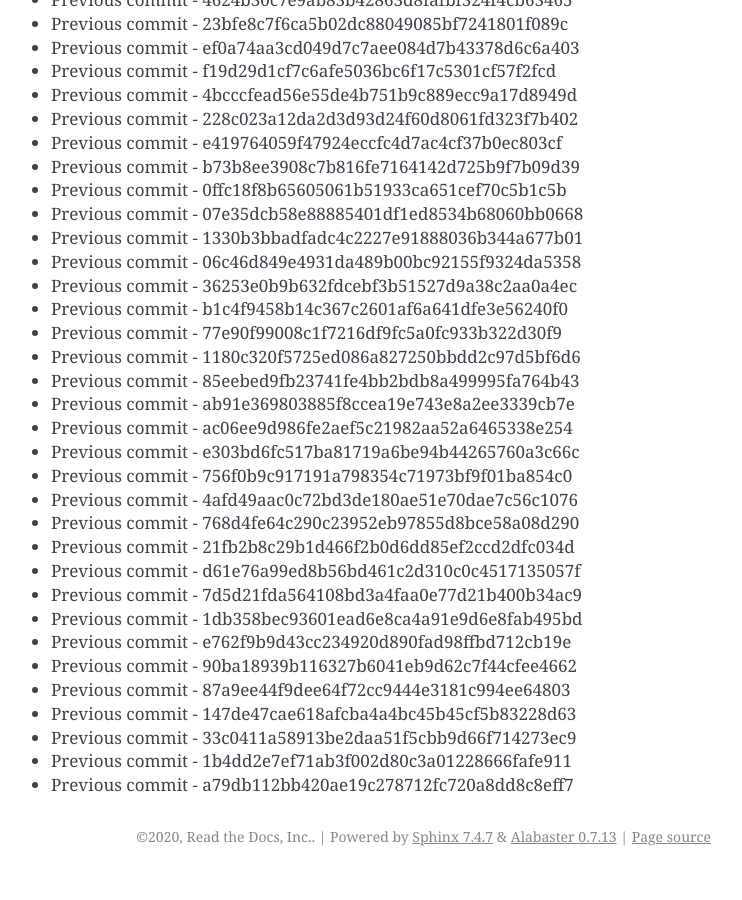
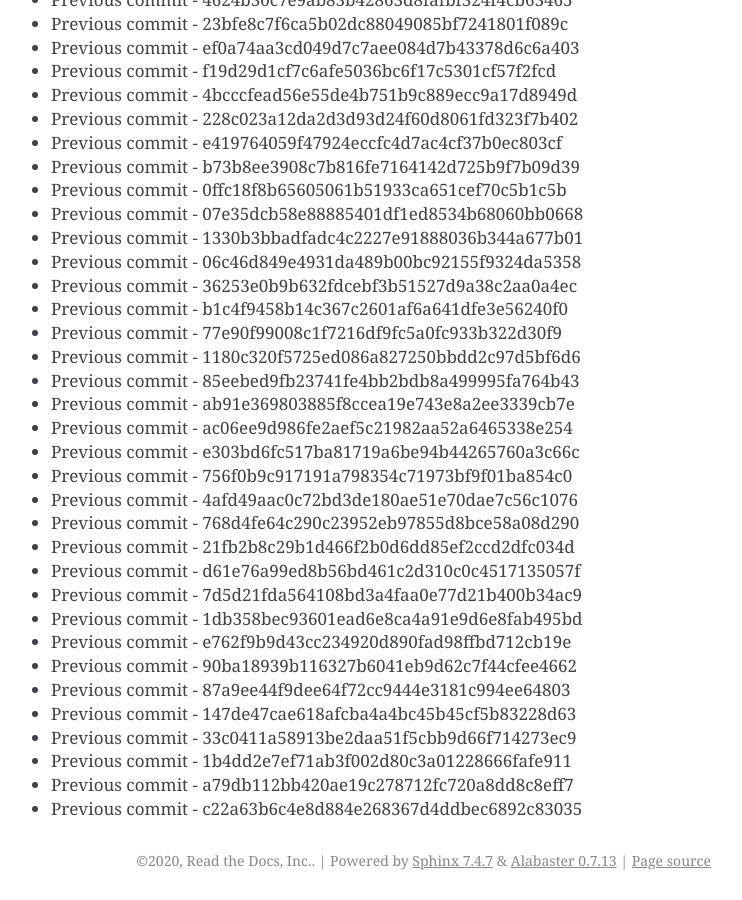
Before and after one commit to readthedocs/rtd-git-stresstest, a Sphinx documentation site: the page built from docs/updates.rst, in a window 1280 px wide and 900 px high, scrolled down 66097 px. Shown: the whole window, without its empty margins (399-1141 px from the left). Built offline with Sphinx 7.4.7, drawn with Linux system fonts in a browser that asks for light colours; before the commit the page ends 66973 px from its top, so only the background shows below that.

Commit message:
Generating commit from previous: c22a63b6c4e8d884e268367d4ddbec6892c83035

```diff
--- a/docs/updates.rst
+++ b/docs/updates.rst
@@ -2809,3 +2809,4 @@ It can be tested for any performance characteristics.
 * Previous commit - 33c0411a58913be2daa51f5cbb9d66f714273ec9
 * Previous commit - 1b4dd2e7ef71ab3f002d80c3a01228666fafe911
 * Previous commit - a79db112bb420ae19c278712fc720a8dd8c8eff7
+* Previous commit - c22a63b6c4e8d884e268367d4ddbec6892c83035
```
